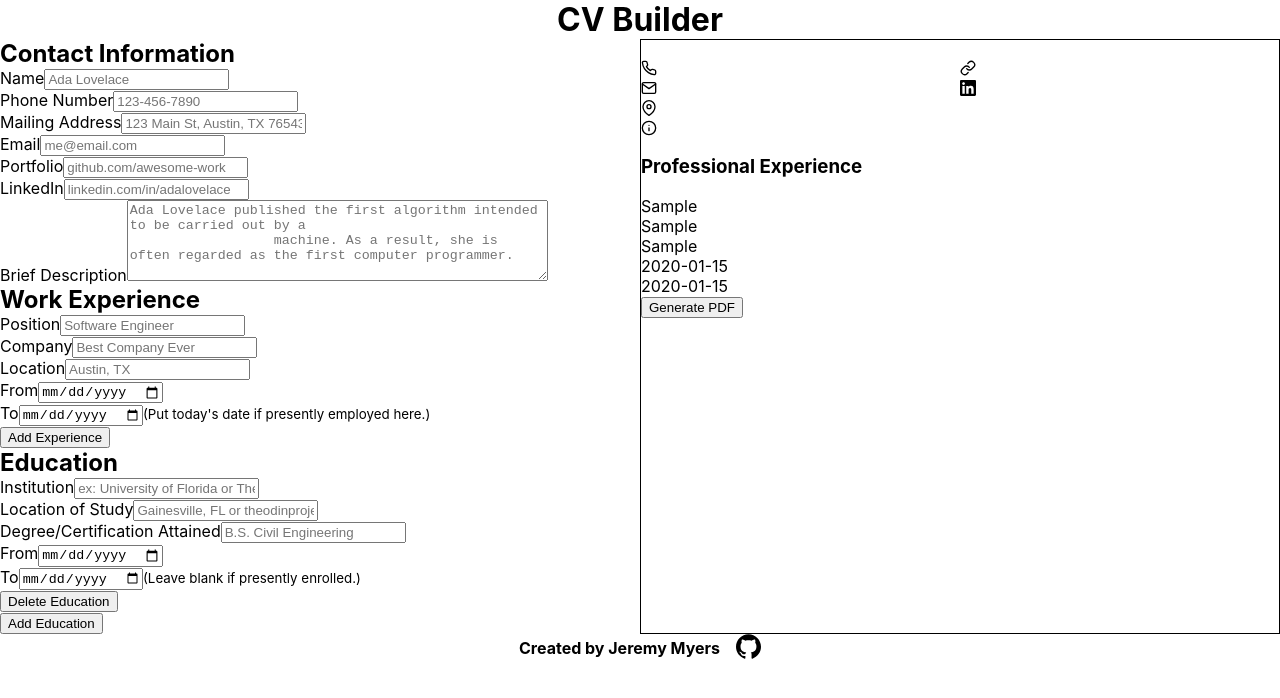
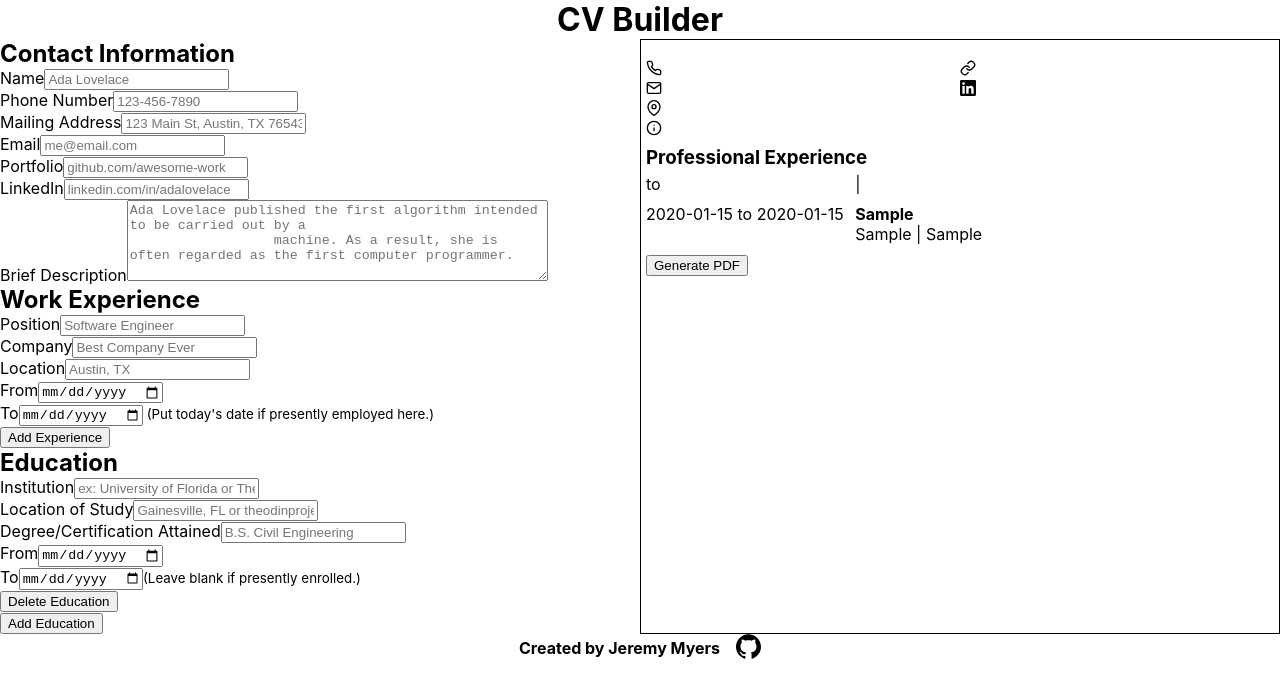
Before and after one commit to jernestmyers/cv-builder, a React (Create React App) app: page / in a window 1280 px wide. Both pictures are taken after typing "Sample", "Sample", "Sample", "2020-01-15", "2020-01-15" into the empty fields and a click on the button "Add Experience". Shown: the top 698 px of the page. Built offline with nearby package versions, Linux system fonts and the light colour scheme.

Commit message:
formatted the layout of the professional experience section

```diff
--- a/src/App.css
+++ b/src/App.css
@@ -7,6 +7,7 @@ footer {
 
 h1,
 h2,
+h3,
 h4 {
   margin: 0;
   padding: 0;
@@ -25,4 +26,5 @@ h4 {
 
 .previewOfCV {
   border: 1px solid black;
+  padding: 0px 5px;
 }
--- a/src/components/DisplayExperience.js
+++ b/src/components/DisplayExperience.js
@@ -1,15 +1,21 @@
+import "../styles/experience-style.css";
+
 const DisplayExperience = (props) => {
   console.log(props);
   return (
-    <div id="experience-preview-container">
+    <div id="experience-static-container">
       {props.state.map((job, index) => {
         return (
-          <div key={index}>
-            <p id="display-position">{job.jobTitle}</p>
-            <p id="display-company">{job.company}</p>
-            <p id="display-location">{job.jobLocation}</p>
-            <p id="display-startDate">{job.jobStartDate}</p>
-            <p id="display-endDate">{job.jobEndDate}</p>
+          <div className="display-experience-container" key={index}>
+            <div className="date-container">
+              {job.jobStartDate} to {job.jobEndDate}
+            </div>
+            <div className="company-info-container">
+              <p className="display-position">{job.jobTitle}</p>
+              <p className="display-company-info">
+                {job.company} | {job.jobLocation}
+              </p>
+            </div>
           </div>
         );
       })}
--- a/src/components/Experience.js
+++ b/src/components/Experience.js
@@ -52,7 +52,7 @@ const Experience = (props) => {
             type="date"
             id="endDate"
           />
-          <small>(Put today's date if presently employed here.)</small>
+          <small> (Put today's date if presently employed here.)</small>
         </div>
         {/* <button>Delete Experience</button> */}
       </form>
--- a/src/components/Preview.js
+++ b/src/components/Preview.js
@@ -106,11 +106,22 @@ const Preview = (props) => {
       </div>
       <div id="experience-preview-container">
         <h3 id="experience-header">Professional Experience</h3>
-        <p id="display-position">{props.experience.jobTitle}</p>
+        {/* <p id="display-position">{props.experience.jobTitle}</p>
         <p id="display-company">{props.experience.company}</p>
         <p id="display-location">{props.experience.jobLocation}</p>
         <p id="display-startDate">{props.experience.jobStartDate}</p>
-        <p id="display-endDate">{props.experience.jobEndDate}</p>
+        <p id="display-endDate">{props.experience.jobEndDate}</p> */}
+        <div className="display-experience-container">
+          <div className="date-container">
+            {props.experience.jobStartDate} to {props.experience.jobEndDate}
+          </div>
+          <div className="company-info-container">
+            <p className="display-position">{props.experience.jobTitle}</p>
+            <p className="display-company-info">
+              {props.experience.company} | {props.experience.jobLocation}
+            </p>
+          </div>
+        </div>
       </div>
     </div>
   );
--- a/src/styles/contact-style.css
+++ b/src/styles/contact-style.css
@@ -25,6 +25,7 @@ a:hover {
   display: grid;
   grid-template-columns: 1fr 1fr;
   grid-template-rows: 1fr 1fr 1fr 1fr;
+  margin-bottom: 10px;
 }
 
 #display-name {
--- /dev/null
+++ b/src/styles/experience-style.css
@@ -0,0 +1,10 @@
+.display-experience-container {
+  display: grid;
+  grid-template-columns: 0.5fr 1fr;
+  margin-top: 5px;
+  margin-bottom: 10px;
+}
+
+.display-position {
+  font-weight: bold;
+}
```
